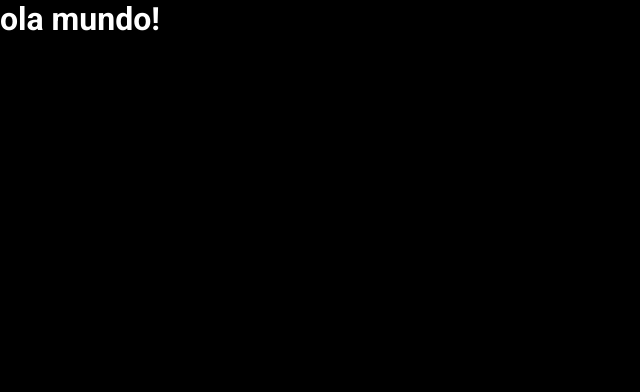
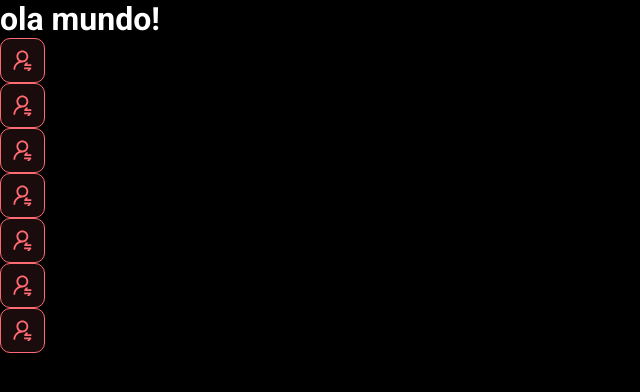
Before and after one commit to peedroLucas/dsmeta, a React (Vite) app in the folder frontend/: page / in a window 1280 px wide. Shown: the top 392 px of the page, without its empty margins (0-640 px from the left). Built offline with nearby package versions, Linux system fonts and the light colour scheme.

Commit message:
firts componemt

```diff
--- a/frontend/src/App.tsx
+++ b/frontend/src/App.tsx
@@ -1,7 +1,18 @@
+import NotificationButton from "./components/NotificationButton"
 
 function App() {
   return(
+    <>
     <h1>ola mundo!</h1>
+    <NotificationButton/>
+    <NotificationButton/>
+    <NotificationButton/>
+    <NotificationButton/>
+    <NotificationButton/>
+    <NotificationButton/>
+    <NotificationButton/>
+
+    </>
   )
 }
 
--- /dev/null
+++ b/frontend/src/components/NotificationButton/index.tsx
@@ -0,0 +1,15 @@
+import icon from '../../assets/img/notifi.svg'
+
+
+import './styles.css'
+function NotificationButton() {
+
+
+    return(
+        <div className="dsmeta-red-btn">
+        <img src={icon} alt="Notificar" />
+      </div>
+    )
+  }
+
+  export default NotificationButton
--- /dev/null
+++ b/frontend/src/components/NotificationButton/styles.css
@@ -0,0 +1,15 @@
+dsmeta-red-btn {
+  height: 45px;
+  width: 45px;
+  background: rgba(255, 107, 114, 0.1);
+  border: 1px solid #ff6b72;
+  border-radius: 10px;
+  display: flex;
+  align-items: center;
+  justify-content: center;
+  cursor: pointer;
+}
+
+.dsmeta-red-btn img {
+    width: 19px;
+}
```
Also changed, not shown: frontend/src/assets/img/notifi.svg (added).
